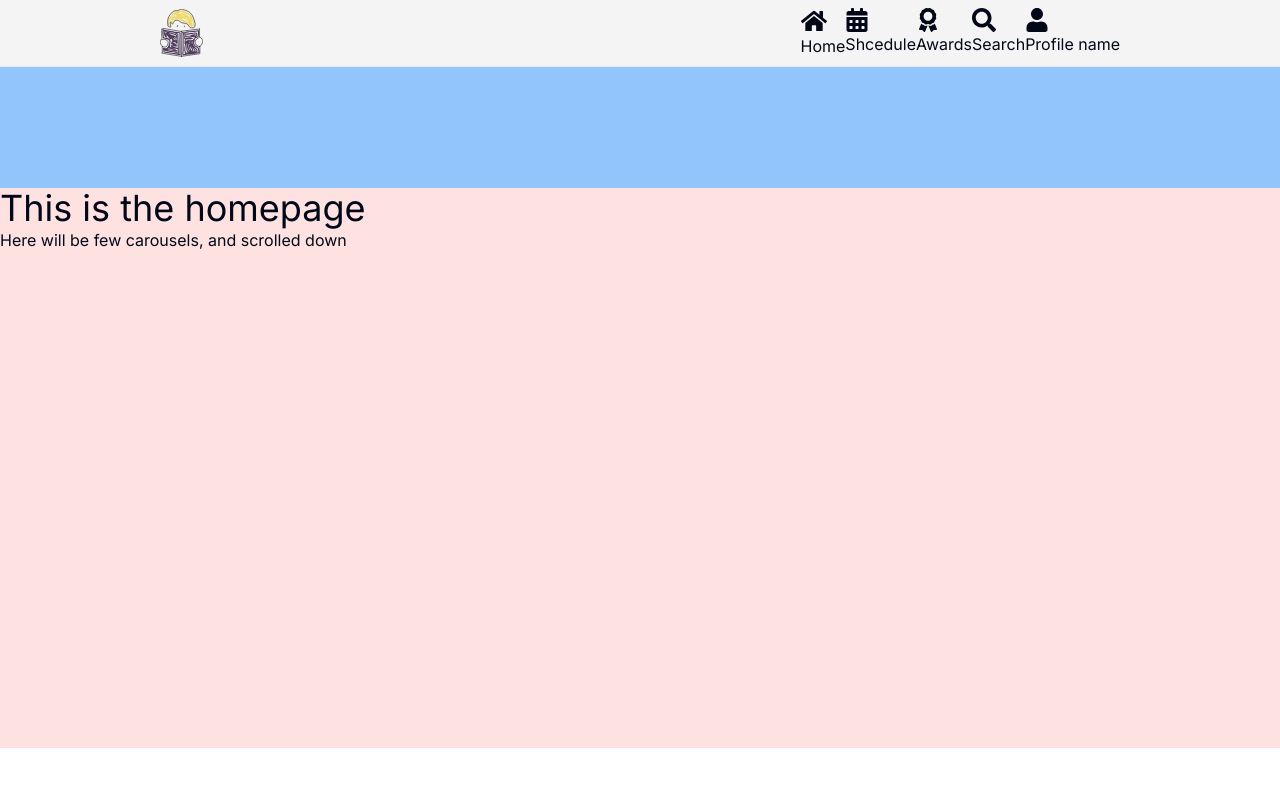
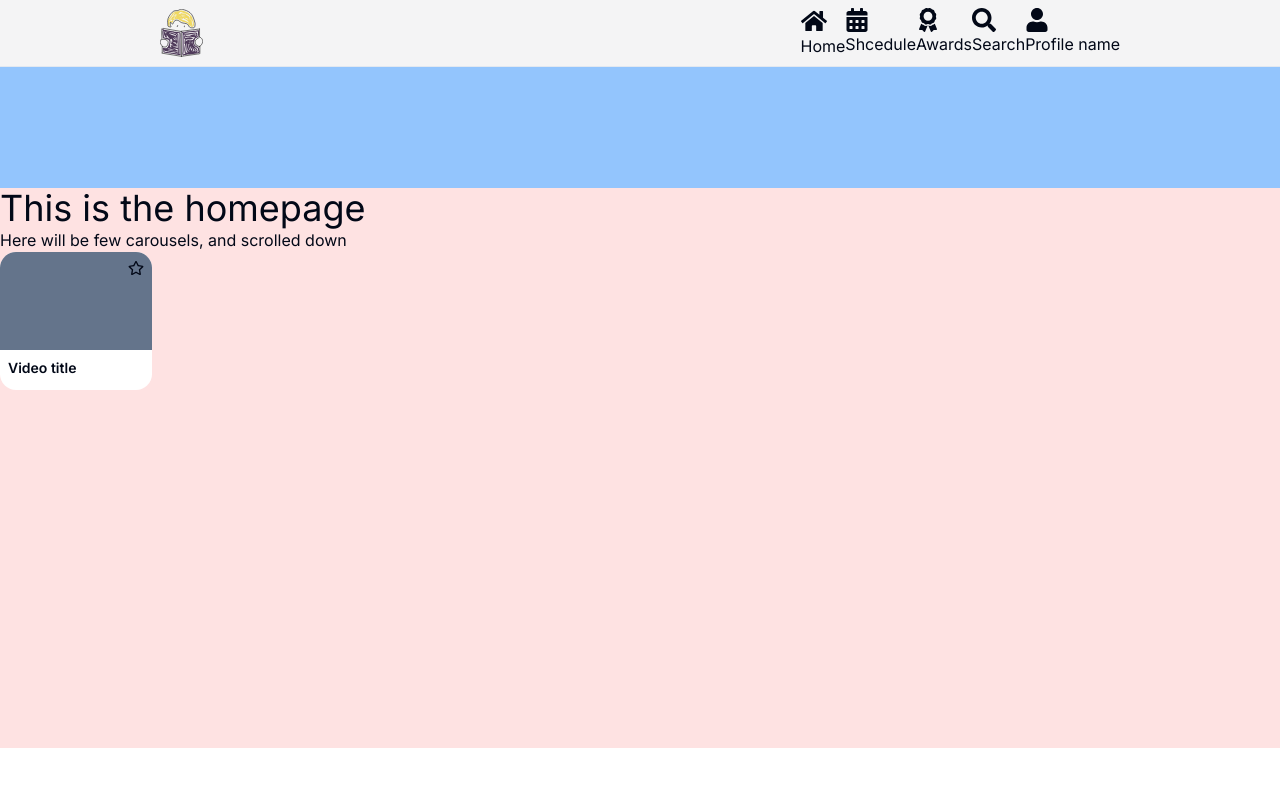
Before and after one commit to vikkiklikk/dotaleague, a Next.js app: page /home in a window 1280 px wide. Shown: the top 786 px of the page. Built offline with nearby package versions, Linux system fonts and the light colour scheme.

Commit message:
started making the card component and a favorite hook

```diff
--- a/src/app/home/page.tsx
+++ b/src/app/home/page.tsx
@@ -1,4 +1,5 @@
-import HomeLayout from '../../components/HomeLayout'
+import HomeLayout from '../../components/HomeLayout';
+import Card from '@/components/card';
 
 export default function Home () {
 
@@ -9,8 +10,11 @@ export default function Home () {
                     <h2>Here is the header, containing avatar image and name, underneith is the filtered choices</h2>
                 </div>
                 <div className="h-[560px]">
-                <h1 className="text-4xl">This is the homepage</h1>
-                <h3>Here will be few carousels, and scrolled down</h3>
+                    <h1 className="text-4xl">This is the homepage</h1>
+                    <h3>Here will be few carousels, and scrolled down</h3>
+                    <div>
+                        <Card/>
+                    </div>
                 </div>
             </div>
         </HomeLayout>
--- /dev/null
+++ b/src/components/card.tsx
@@ -0,0 +1,48 @@
+//this is based on the movieCard from movieMates
+import { FaStar } from "react-icons/fa";
+import { FaRegStar } from "react-icons/fa";
+import Link from "next/link";
+import useFavorites from "@/hooks/useFavorites";
+
+//I need to put types here, I might take them from a types.ts
+// then it would be:
+//interface ContentProps {
+    //content: Content;
+//}
+
+const Card = () => {
+    // the favorite function for the favorite button
+    /*const { addFavorite, removeFavorite, isFavorite} = useFavorites();
+    const favorite = isFavorite(null);
+
+    const handleFavoriteClick = () => {
+        if (favorite) {
+            removeFavorite(movie.imdbID);
+        } else {
+            addFavorite(movie.imdbID);
+        }
+    }
+    // making changes to the color of the favorite star when it is clicked
+    const starStyle = {
+        ...favorite ? {fill: '#FAFF00'} : {fill: 'transparent'}
+    }*/
+
+    return (
+        <div className='w-[152px] h-[138px] rounded-2xl bg-white relative'>
+            <button className='absolute top-2 right-6'>
+                {/*I'm using two stars that overlay each other, couldn't find a star that I could change fill and border */}
+                <FaRegStar  className="absolute"/>
+            </button>
+            <Link href=''>
+                <div className='w-[152px] h-[98px] rounded-t-2xl bg-slate-500'/>
+            </Link>
+            <Link href=''>
+                <div className='flex py-2 px-2 place-items-center'>
+                    <h2 className=' text-sm font-semibold whitespace-nowrap overflow-hidden overflow-ellipsis'>Video title</h2>
+                </div>
+            </Link>
+        </div>
+    )
+}
+
+export default Card;
--- /dev/null
+++ b/src/hooks/useFavorites.ts
@@ -0,0 +1,28 @@
+import { useState, useEffect } from 'react';
+
+const useFavorites = () => {
+    const [favorites, setFavorites] = useState<string[]>(() => {
+        const saved = localStorage.getItem('favorites');
+        return saved ? JSON.parse(saved) : [];
+    });
+
+    useEffect(() => {
+        localStorage.setItem('favorites', JSON.stringify(favorites));
+    }, [favorites]);
+
+    const addFavorite = (item: string) => {
+        setFavorites((prevFavorites) => [...prevFavorites, item]);
+    };
+
+    const removeFavorite = (item: string) => {
+        setFavorites((prevFavorites) => prevFavorites.filter(favorite => favorite !== item));
+    };
+
+    const isFavorite = (item: string) => {
+        return favorites.includes(item);
+    };
+
+    return { favorites, addFavorite, removeFavorite, isFavorite };
+};
+
+export default useFavorites;
```
